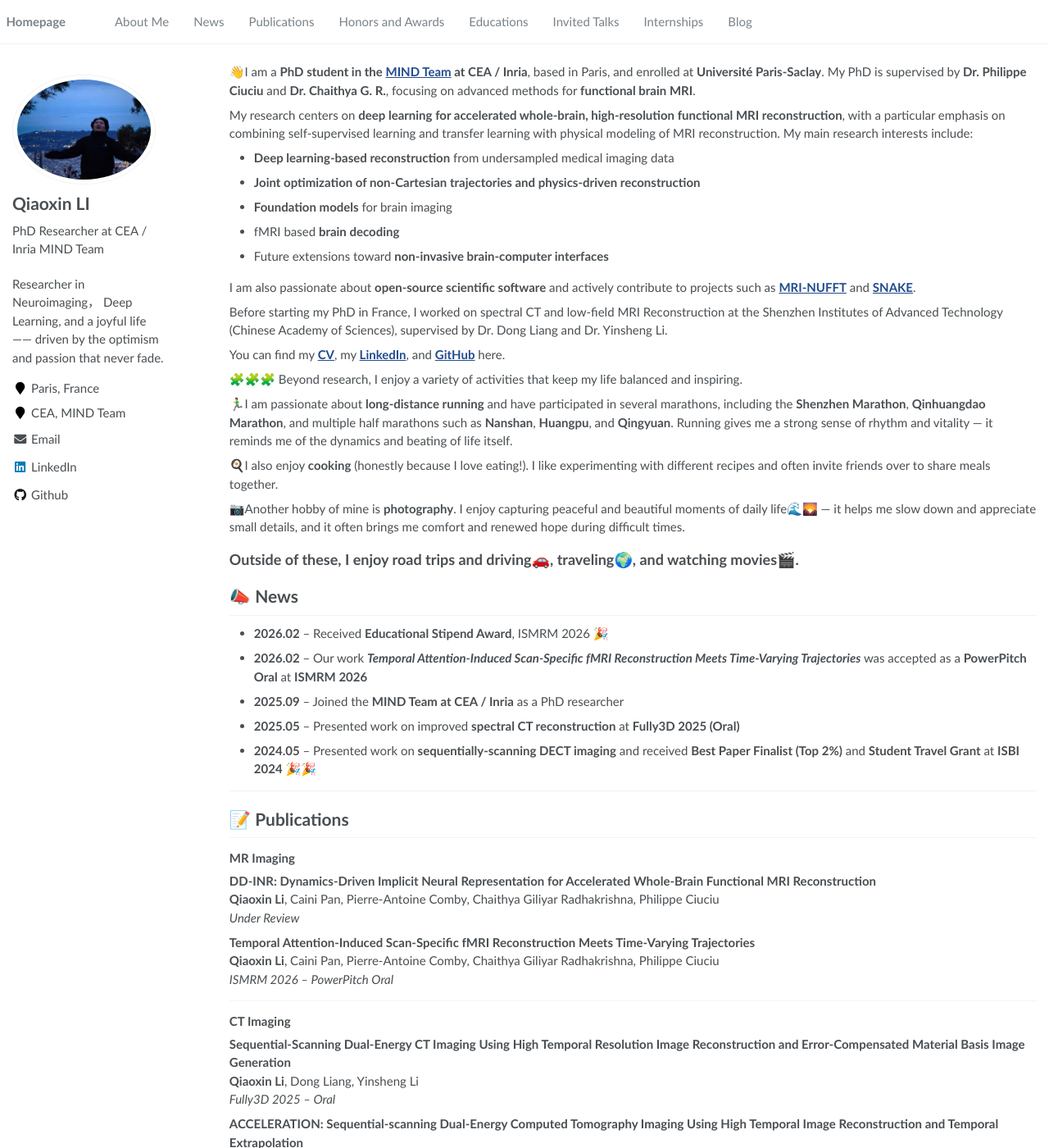
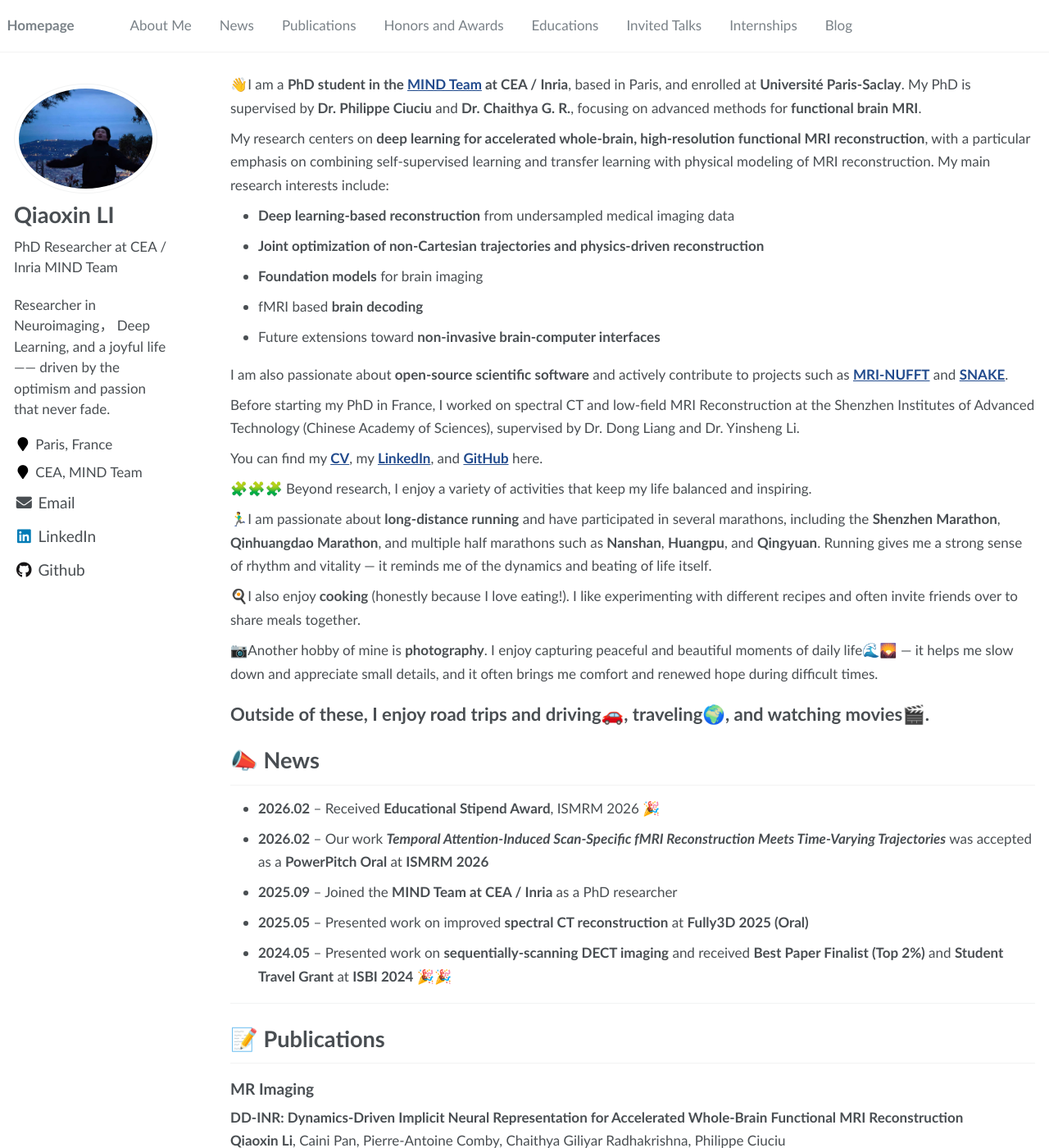
Before and after one commit to Chennono/chennono.github.io, a Jekyll site: the page built from _pages/about.md, in a window 1280 px wide and 1400 px high. Shown: the whole window at 82% size. Built offline with Jekyll 4.4.1, drawn with Linux system fonts in a browser that asks for light colours.

Commit message:
bigger size word

```diff
--- a/_sass/_base.scss
+++ b/_sass/_base.scss
@@ -13,7 +13,7 @@ body {
   padding-bottom: 0em;
   color: $text-color;
   font-family: $global-font-family;
-  line-height: 1.5;
+  line-height: 1.68;
 
   &.overflow--hidden {
     /* when primary navigation is visible, the content in the background won't scroll */
@@ -23,7 +23,7 @@ body {
 
 h1, h2, h3, h4, h5, h6 {
   margin: 1em 0 0.5em;
-  line-height: 1.2;
+  line-height: 1.18;
   font-family: $header-font-family;
   font-weight: bold;
 }
@@ -59,7 +59,7 @@ small, .small {
 }
 
 p {
-  margin-bottom: 0.5em;
+  margin-bottom: 0.8em;
 }
 
 u,
--- a/_sass/_reset.scss
+++ b/_sass/_reset.scss
@@ -8,11 +8,11 @@ html {
   /* apply a natural box layout model to all elements */
   box-sizing: border-box;
   background-color: $background-color;
-  font-size: 15px;
+  font-size: 16px;
 
-  // @include breakpoint($medium) {
-  //   font-size: 18px;
-  // }
+  @include breakpoint($medium) {
+    font-size: 17px;
+  }
 
   -webkit-text-size-adjust: 100%;
   -ms-text-size-adjust: 100%;
--- a/_sass/_variables.scss
+++ b/_sass/_variables.scss
@@ -6,7 +6,7 @@
    Typography
    ========================================================================== */
 
-$doc-font-size              : 14;
+$doc-font-size              : 16;
 
 /* paragraph indention */
 $paragraph-indent           : false; // true, false (default)
@@ -36,14 +36,14 @@ $header-font-family         : $sans-serif;
 $caption-font-family        : $serif;
 
 /* type scale */
-$type-size-1                : 2.441em;  // ~39.056px
-$type-size-2                : 1.953em;  // ~31.248px
-$type-size-3                : 1.4em;  // ~25.008px
-$type-size-4                : 1.2em;   // ~20px
-$type-size-5                : 1em;      // ~16px
-$type-size-6                : 1em;   // ~12px
-$type-size-7                : 0.6875em; // ~11px
-$type-size-8                : 0.625em;  // ~10px
+$type-size-1                : 2.6em;    // ~44.2px
+$type-size-2                : 2.1em;    // ~35.7px
+$type-size-3                : 1.6em;    // ~27.2px
+$type-size-4                : 1.3em;    // ~22.1px
+$type-size-5                : 1.125em;  // ~19.1px
+$type-size-6                : 1em;      // ~17px
+$type-size-7                : 0.8125em; // ~13.8px
+$type-size-8                : 0.75em;   // ~12.75px
 
 
 /*
```
